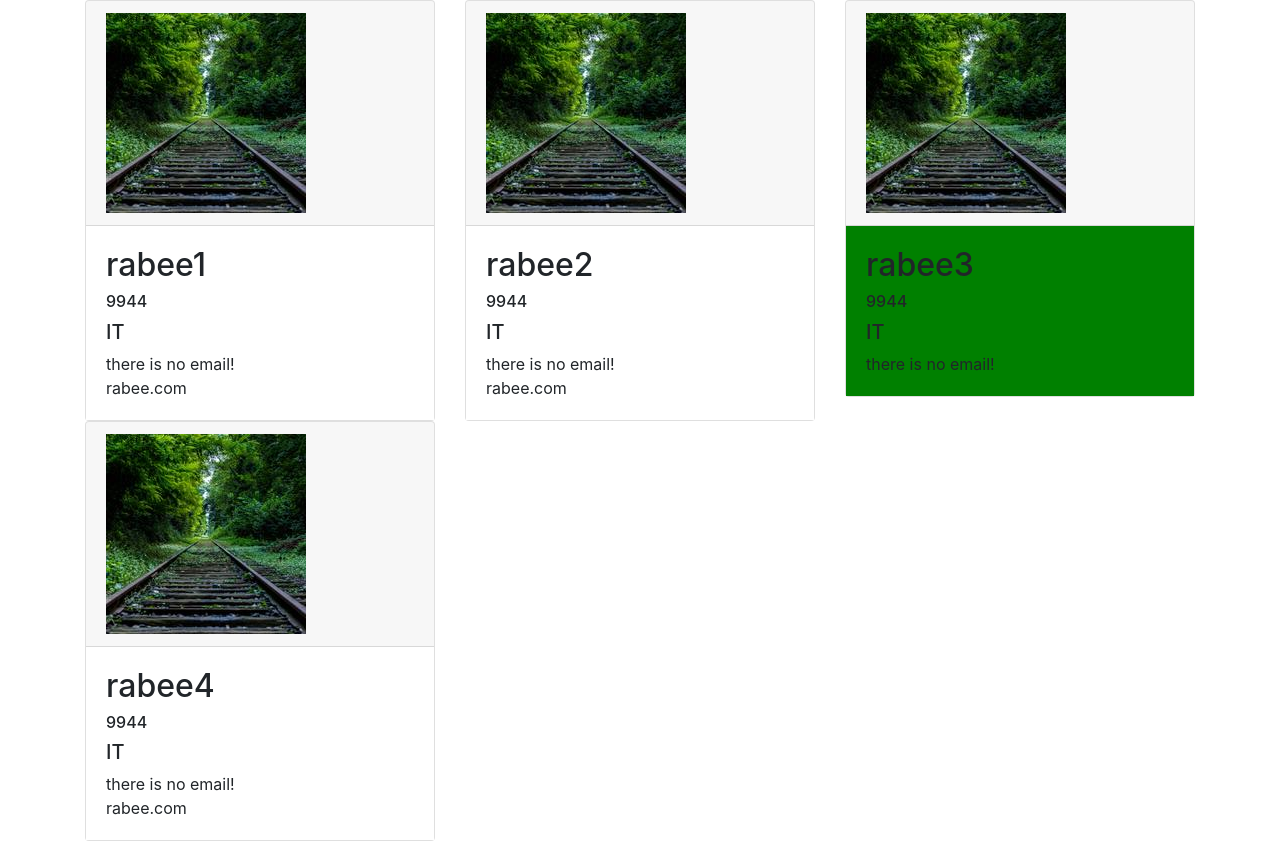
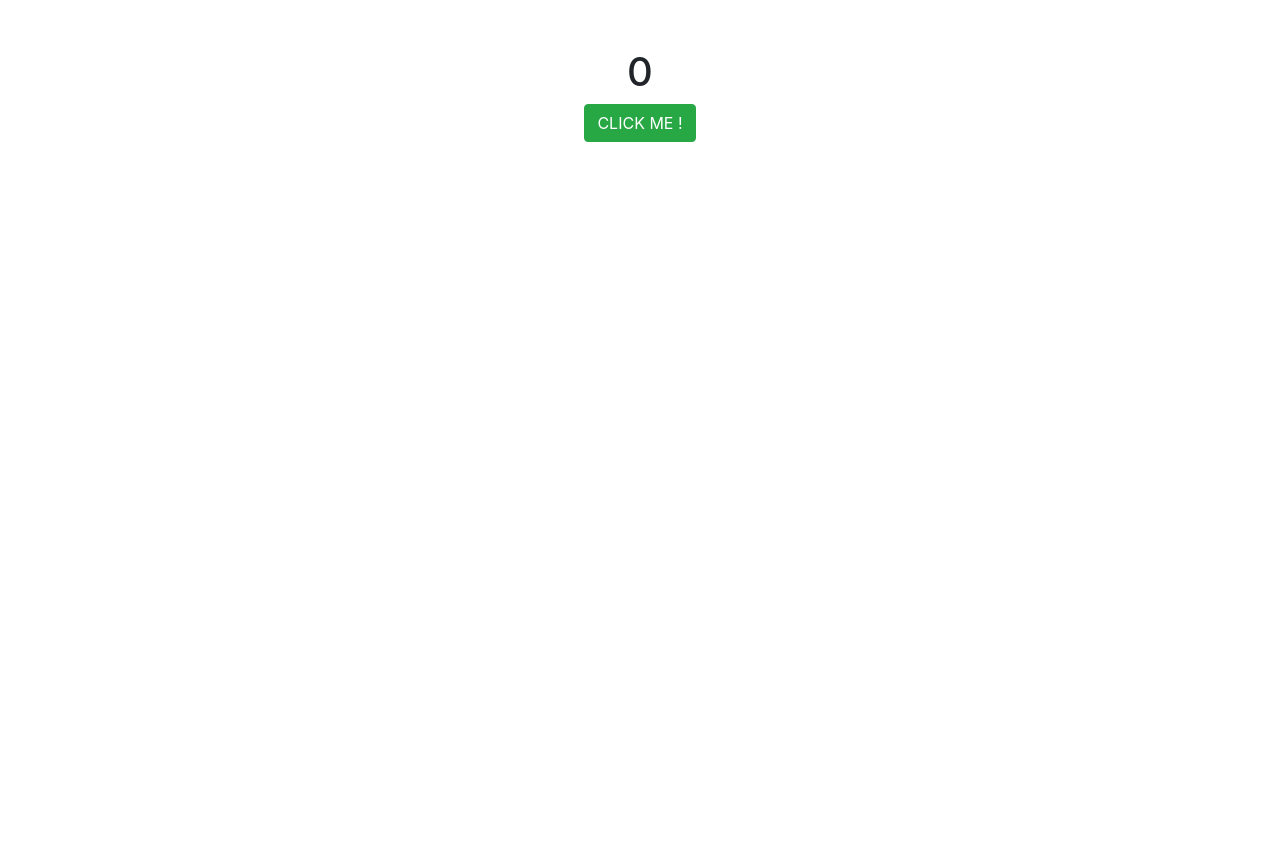
Before and after one commit to Rabee-Omran/Simple-React-Project, a React (Create React App) app: page / in a window 1280 px wide. After the commit the page ends 800 px from the top, so only its background shows below. Built offline with nearby package versions, Linux system fonts and the light colour scheme.

Commit message:
using event , setState

```diff
--- a/src/components/App.js
+++ b/src/components/App.js
@@ -1,16 +1,31 @@
 import React, { Component } from 'react';
-import MyCard from './MyCard';
 
 
 class App extends Component{
 
+  constructor(){
+    super()
+    this.state = {
+      number : 0
+    }
+
+    this.clickHandler = this.clickHandler.bind(this)
+  }
+
+
+  clickHandler(){
+    this.setState((prevState) =>  {return{ number:prevState.number +1}})
+
+  }
 
   render(){
+
   return (
 
-    <div className= "container">
+    <div className= "container text-center mt-5">
 
-         <MyCard/>
+        <h1>{this.state.number}</h1>
+        <button className='btn btn-success' onClick={this.clickHandler}>CLICK ME !</button>
 
     </div>
 
--- a/src/components/CardMember.js
+++ /dev/null
@@ -1,33 +0,0 @@
-
-import React, { Component } from 'react';
-
-class CardMember extends Component{
-
-
-
-    render(){
-  return (
-      <div className="col-md-4 col-sm-6  ">
-
-          <div className="card">
-                <div className="card-header">
-                        <img style={{maxWidth:'100%'}}  src={this.props.img} alt=''/>
-                </div>
-                <div className='card-body' style={{backgroundColor: this.props.website ? "white" : "green"}}>
-                        <h2>{this.props.name}</h2>
-                        <h6>{this.props.phone}</h6>
-                        <h5>{this.props.position}</h5>
-                        <div>{ this.props.email ?this.props.email :'there is no email!'}</div>
-                        <div className={this.props.website==null ? 'bg-blue' : 'bg-white'}>{this.props.website}</div>
-                </div>
-
-         </div>
-
-
-      </div>
-
-  );}
-
-}
-
-export default CardMember;
--- a/src/components/MyCard.js
+++ /dev/null
@@ -1,53 +0,0 @@
-import React, { Component } from 'react';
-import CardMember from './CardMember';
-import infoData from './infoData';
-class MyCard extends Component{
-
-    constructor(){
-        super()
-
-        this.state = {
-            myInfo:infoData
-        }
-      }
-
-
-
-
-
-    mapping(x){
-        const cards = x.map(item => <CardMember
-
-            key={item.id}
-            img={item.img}
-            name={item.name}
-            phone={item.phone}
-            position={item.position}
-            website={item.website}
-
-                />
-                );
-
-    return cards;
-    }
-
-
-
-    render(){
-
-
-  return (
-      <div className='row '>
-
-{this.mapping(this.state.myInfo)}
-
-
-      </div>
-
-
-
-
-  );
-}}
-
-export default MyCard;
--- a/src/components/infoData.js
+++ /dev/null
@@ -1,10 +0,0 @@
-const infoData =
-[
-
-    {id:1, img:'/images/01.jpg',name :'rabee1',position:'IT',phone:'9944',email:'rabee@gmail.com',website:"rabee.com"},
-    {id:2, img:'/images/01.jpg',name :'rabee2',position:'IT',phone:'9944',email:'rabee@gmail.com',website:"rabee.com"},
-    {id:3, img:'/images/01.jpg',name :'rabee3',position:'IT',phone:'9944',email:'rabee@gmail.com'                    },
-    {id:4, img:'/images/01.jpg',name :'rabee4',position:'IT',phone:'9944',                        website:"rabee.com"},
-]
-
-export default infoData
```
